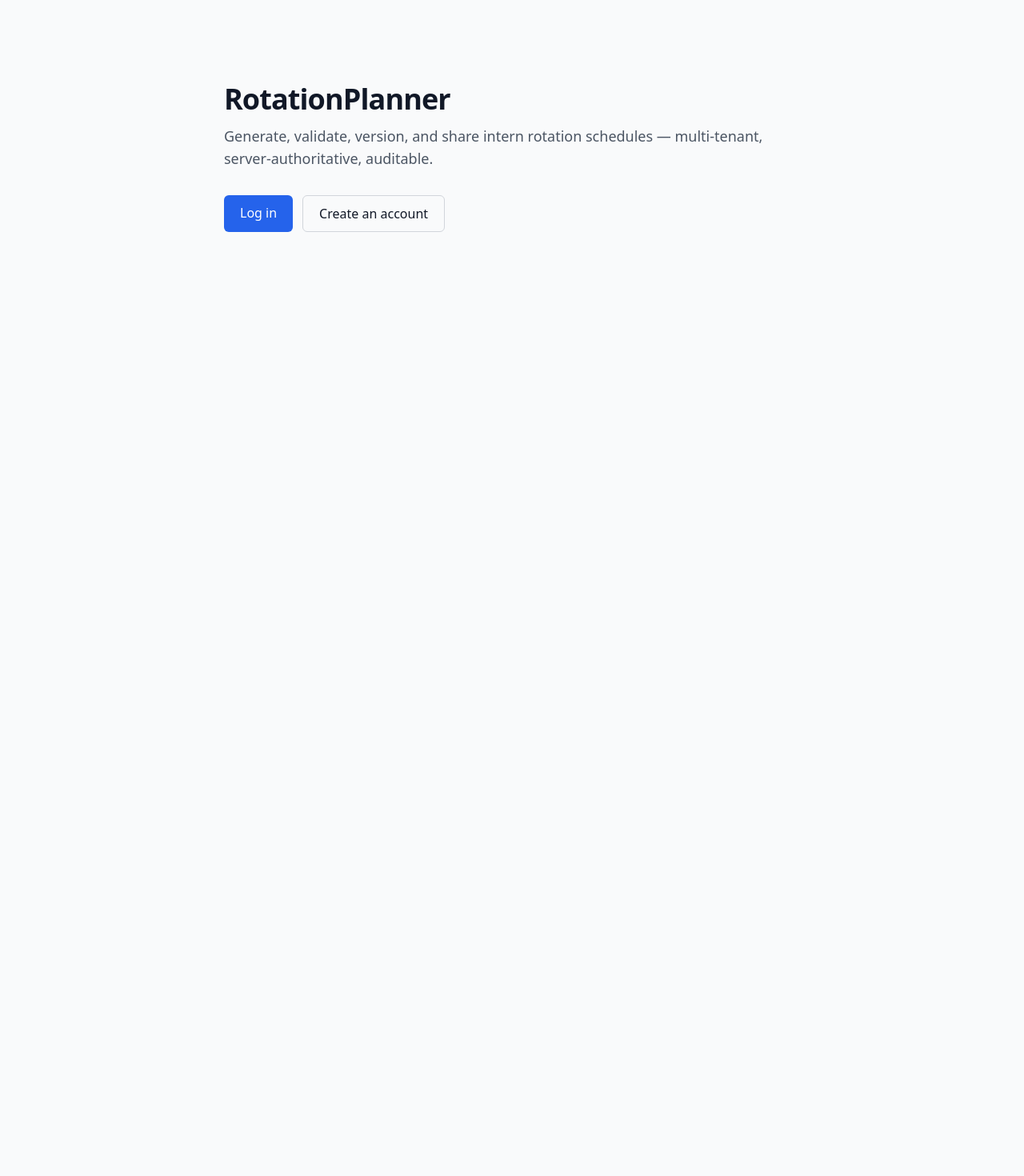
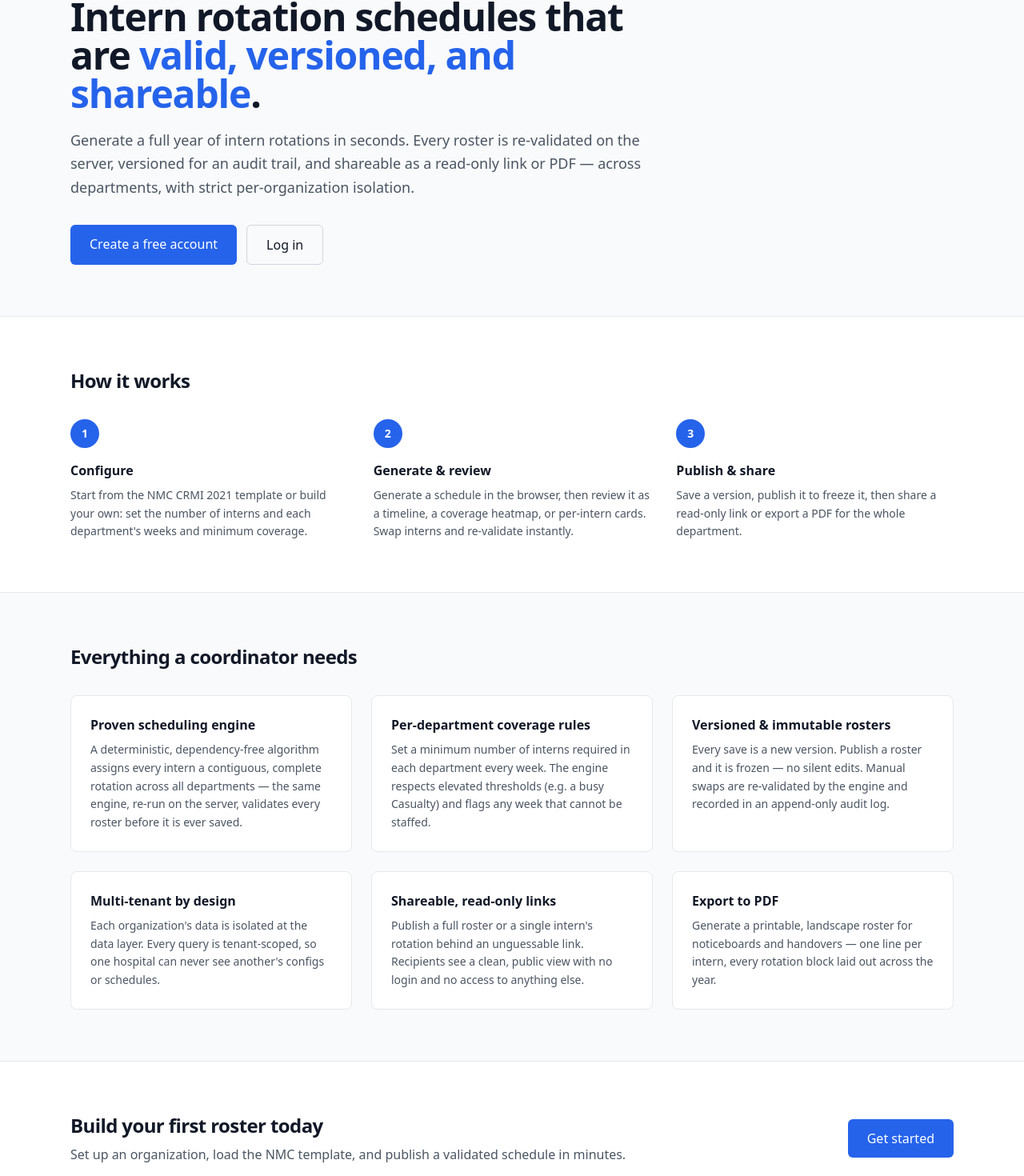
Before and after one commit to meeladheeraj/rotationplanner, a Next.js app in the folder apps/web/: page / in a window 1280 px wide. Shown: the part 203-1673 px from the top of the page at 80% size. Before the commit the page ends 800 px from the top, so only its background shows below. Built offline with nearby package versions, Linux system fonts and the light colour scheme.

Commit message:
feat(web): marketing landing page (hero, how-it-works, features, CTA)

```diff
--- a/apps/web/app/page.tsx
+++ b/apps/web/app/page.tsx
@@ -1,29 +1,162 @@
 import Link from "next/link";
+
+const features: { title: string; body: string }[] = [
+  {
+    title: "Proven scheduling engine",
+    body: "A deterministic, dependency-free algorithm assigns every intern a contiguous, complete rotation across all departments — the same engine, re-run on the server, validates every roster before it is ever saved.",
+  },
+  {
+    title: "Per-department coverage rules",
+    body: "Set a minimum number of interns required in each department every week. The engine respects elevated thresholds (e.g. a busy Casualty) and flags any week that cannot be staffed.",
+  },
+  {
+    title: "Versioned & immutable rosters",
+    body: "Every save is a new version. Publish a roster and it is frozen — no silent edits. Manual swaps are re-validated by the engine and recorded in an append-only audit log.",
+  },
+  {
+    title: "Multi-tenant by design",
+    body: "Each organization's data is isolated at the data layer. Every query is tenant-scoped, so one hospital can never see another's configs or schedules.",
+  },
+  {
+    title: "Shareable, read-only links",
+    body: "Publish a full roster or a single intern's rotation behind an unguessable link. Recipients see a clean, public view with no login and no access to anything else.",
+  },
+  {
+    title: "Export to PDF",
+    body: "Generate a printable, landscape roster for noticeboards and handovers — one line per intern, every rotation block laid out across the year.",
+  },
+];
+
+const steps: { n: string; title: string; body: string }[] = [
+  {
+    n: "1",
+    title: "Configure",
+    body: "Start from the NMC CRMI 2021 template or build your own: set the number of interns and each department's weeks and minimum coverage.",
+  },
+  {
+    n: "2",
+    title: "Generate & review",
+    body: "Generate a schedule in the browser, then review it as a timeline, a coverage heatmap, or per-intern cards. Swap interns and re-validate instantly.",
+  },
+  {
+    n: "3",
+    title: "Publish & share",
+    body: "Save a version, publish it to freeze it, then share a read-only link or export a PDF for the whole department.",
+  },
+];
 
 export default function HomePage() {
   return (
-    <main className="mx-auto flex min-h-screen max-w-3xl flex-col justify-center gap-8 px-6 py-16">
-      <div>
-        <h1 className="text-4xl font-bold tracking-tight">RotationPlanner</h1>
-        <p className="mt-3 text-lg text-gray-600">
-          Generate, validate, version, and share intern rotation schedules —
-          multi-tenant, server-authoritative, auditable.
-        </p>
-      </div>
-      <div className="flex gap-3">
-        <Link
-          href="/login"
-          className="rounded-md bg-brand px-5 py-2.5 font-medium text-white hover:bg-brand-fg"
-        >
+    <main className="text-gray-900">
+      {/* Top bar */}
+      <header className="mx-auto flex max-w-6xl items-center justify-between px-6 py-5">
+        <span className="text-lg font-bold tracking-tight">RotationPlanner</span>
+        <nav className="flex items-center gap-3 text-sm">
+          <Link href="/login" className="font-medium text-gray-600 hover:text-gray-900">
             Log in
           </Link>
           <Link
             href="/register"
-          className="rounded-md border border-gray-300 px-5 py-2.5 font-medium hover:bg-gray-100"
+            className="rounded-md bg-brand px-4 py-2 font-medium text-white hover:bg-brand-fg"
           >
-          Create an account
+            Get started
+          </Link>
+        </nav>
+      </header>
+
+      {/* Hero */}
+      <section className="mx-auto max-w-6xl px-6 pb-16 pt-12 sm:pt-20">
+        <div className="max-w-3xl">
+          <p className="mb-4 inline-block rounded-full bg-blue-50 px-3 py-1 text-sm font-medium text-brand-fg">
+            For medical internship coordinators
+          </p>
+          <h1 className="text-4xl font-bold tracking-tight sm:text-5xl">
+            Intern rotation schedules that are{" "}
+            <span className="text-brand">valid, versioned, and shareable</span>.
+          </h1>
+          <p className="mt-5 text-lg leading-relaxed text-gray-600">
+            Generate a full year of intern rotations in seconds. Every roster is
+            re-validated on the server, versioned for an audit trail, and
+            shareable as a read-only link or PDF — across departments, with
+            strict per-organization isolation.
+          </p>
+          <div className="mt-8 flex flex-wrap gap-3">
+            <Link
+              href="/register"
+              className="rounded-md bg-brand px-6 py-3 font-medium text-white hover:bg-brand-fg"
+            >
+              Create a free account
+            </Link>
+            <Link
+              href="/login"
+              className="rounded-md border border-gray-300 px-6 py-3 font-medium hover:bg-gray-100"
+            >
+              Log in
             </Link>
           </div>
+        </div>
+      </section>
+
+      {/* How it works */}
+      <section className="border-y border-gray-200 bg-white">
+        <div className="mx-auto max-w-6xl px-6 py-16">
+          <h2 className="text-2xl font-bold tracking-tight">How it works</h2>
+          <div className="mt-8 grid gap-8 sm:grid-cols-3">
+            {steps.map((s) => (
+              <div key={s.n}>
+                <div className="flex h-9 w-9 items-center justify-center rounded-full bg-brand text-sm font-bold text-white">
+                  {s.n}
+                </div>
+                <h3 className="mt-4 font-semibold">{s.title}</h3>
+                <p className="mt-2 text-sm leading-relaxed text-gray-600">{s.body}</p>
+              </div>
+            ))}
+          </div>
+        </div>
+      </section>
+
+      {/* Features */}
+      <section className="mx-auto max-w-6xl px-6 py-16">
+        <h2 className="text-2xl font-bold tracking-tight">
+          Everything a coordinator needs
+        </h2>
+        <div className="mt-8 grid gap-6 sm:grid-cols-2 lg:grid-cols-3">
+          {features.map((f) => (
+            <div
+              key={f.title}
+              className="rounded-lg border border-gray-200 bg-white p-6"
+            >
+              <h3 className="font-semibold">{f.title}</h3>
+              <p className="mt-2 text-sm leading-relaxed text-gray-600">{f.body}</p>
+            </div>
+          ))}
+        </div>
+      </section>
+
+      {/* CTA */}
+      <section className="border-t border-gray-200 bg-white">
+        <div className="mx-auto flex max-w-6xl flex-col items-start gap-4 px-6 py-16 sm:flex-row sm:items-center sm:justify-between">
+          <div>
+            <h2 className="text-2xl font-bold tracking-tight">
+              Build your first roster today
+            </h2>
+            <p className="mt-2 text-gray-600">
+              Set up an organization, load the NMC template, and publish a
+              validated schedule in minutes.
+            </p>
+          </div>
+          <Link
+            href="/register"
+            className="shrink-0 rounded-md bg-brand px-6 py-3 font-medium text-white hover:bg-brand-fg"
+          >
+            Get started
+          </Link>
+        </div>
+      </section>
+
+      <footer className="mx-auto max-w-6xl px-6 py-10 text-sm text-gray-500">
+        RotationPlanner — multi-tenant intern rotation scheduling.
+      </footer>
     </main>
   );
 }
```
Lines whose indentation alone changed are shown as unchanged.
